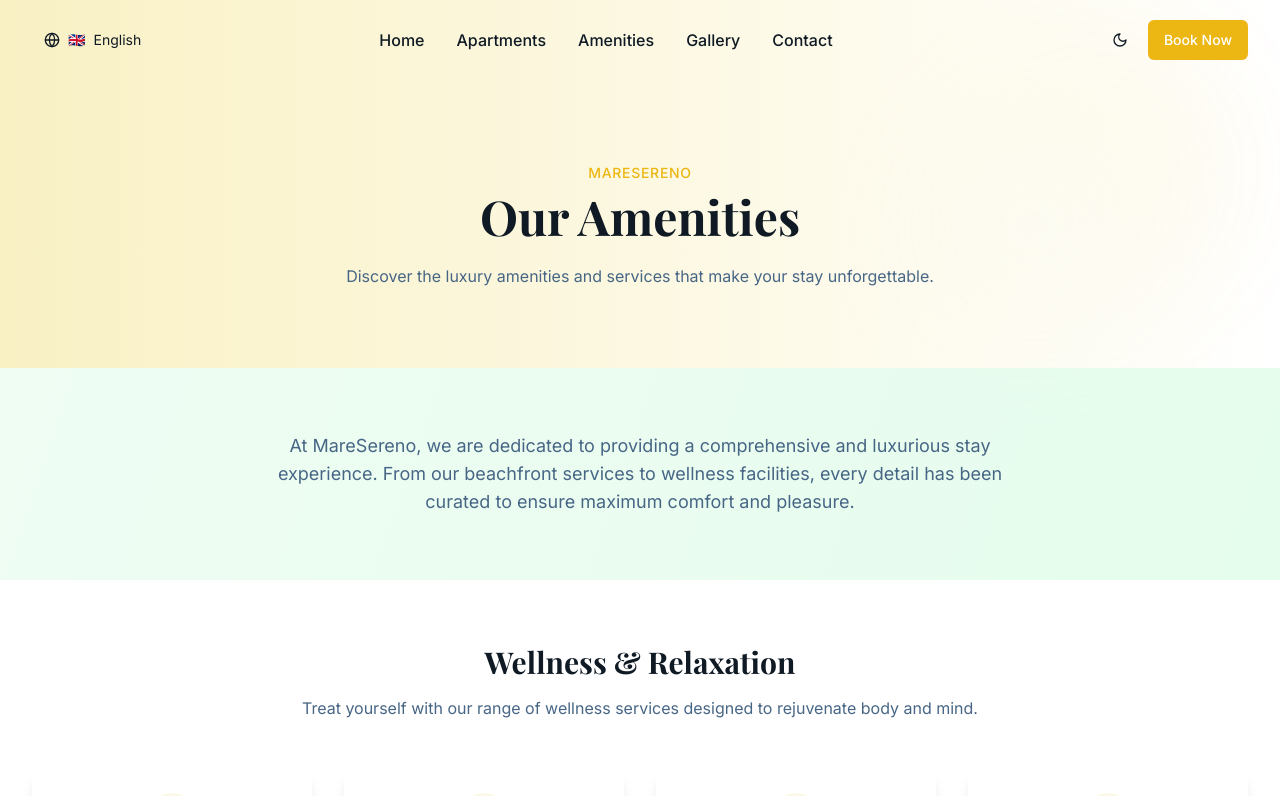
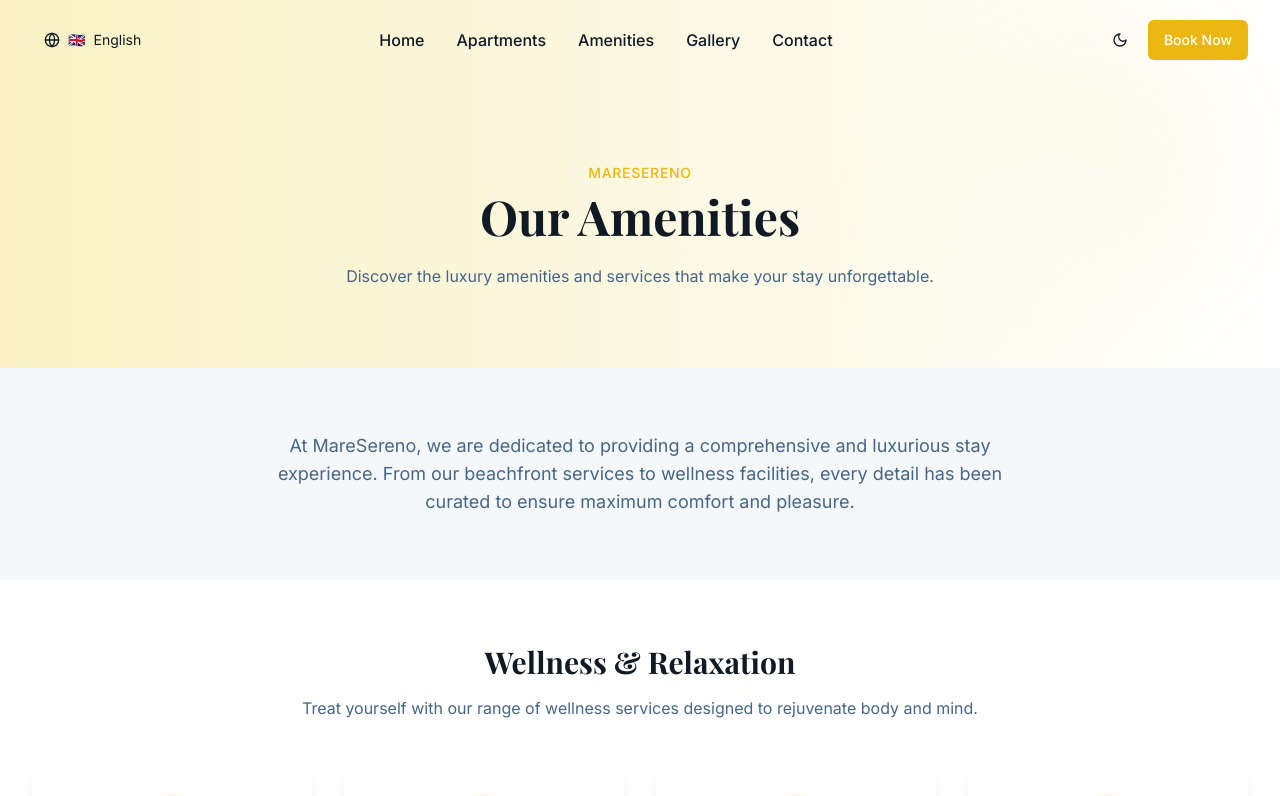
Before and after one commit to Duccione-maker/laripa, a React (Vite) app: page /amenities in a window 1280 px wide. Shown: the top 796 px of the page. Built offline with nearby package versions, Linux system fonts and the light colour scheme.

Commit message:
Fix navbar visibility issues

```diff
--- a/src/pages/Amenities.tsx
+++ b/src/pages/Amenities.tsx
@@ -26,7 +26,7 @@ export default function Amenities() {
   };
 
   return (
-    <div className="min-h-screen flex flex-col bg-gradient-to-br from-green-50 to-green-100 dark:from-green-950/20 dark:to-green-900/20">
+    <div className="min-h-screen flex flex-col bg-gradient-to-br from-muted/30 to-muted/60">
       <Navbar />
 
       <main className="flex-1">
--- a/src/pages/Apartments.tsx
+++ b/src/pages/Apartments.tsx
@@ -121,7 +121,7 @@ export default function Apartments() {
   const locations = ["all", ...new Set(allApartments.map(apt => apt.location))];
 
   return (
-    <div className="min-h-screen flex flex-col bg-gradient-to-br from-green-50 to-green-100 dark:from-green-950/20 dark:to-green-900/20">
+    <div className="min-h-screen flex flex-col bg-gradient-to-br from-muted/30 to-muted/60">
       <Navbar />
 
       <main className="flex-1 pt-20">
--- a/src/pages/Contact.tsx
+++ b/src/pages/Contact.tsx
@@ -52,7 +52,7 @@ export default function Contact() {
   };
 
   return (
-    <div className="min-h-screen flex flex-col bg-gradient-to-br from-green-50 to-green-100 dark:from-green-950/20 dark:to-green-900/20">
+    <div className="min-h-screen flex flex-col bg-gradient-to-br from-muted/30 to-muted/60">
       <Navbar />
 
       <main className="flex-1 pt-20">
--- a/src/pages/Gallery.tsx
+++ b/src/pages/Gallery.tsx
@@ -139,7 +139,7 @@ export default function Gallery() {
   }, [selectedImage, filteredImages]);
 
   return (
-    <div className="min-h-screen flex flex-col bg-gradient-to-br from-green-50 to-green-100 dark:from-green-950/20 dark:to-green-900/20">
+    <div className="min-h-screen flex flex-col bg-gradient-to-br from-muted/30 to-muted/60">
       <Navbar />
 
       <main className="flex-1 pt-20">
```
